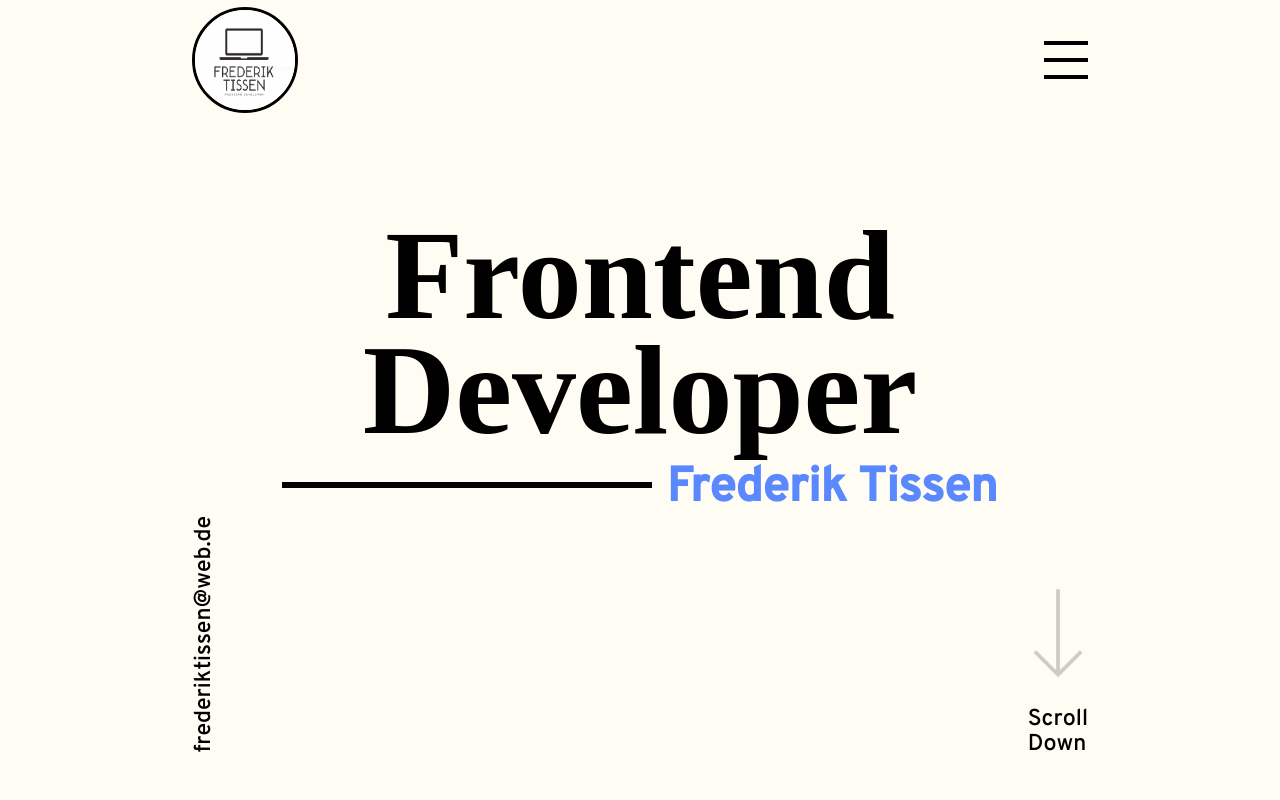
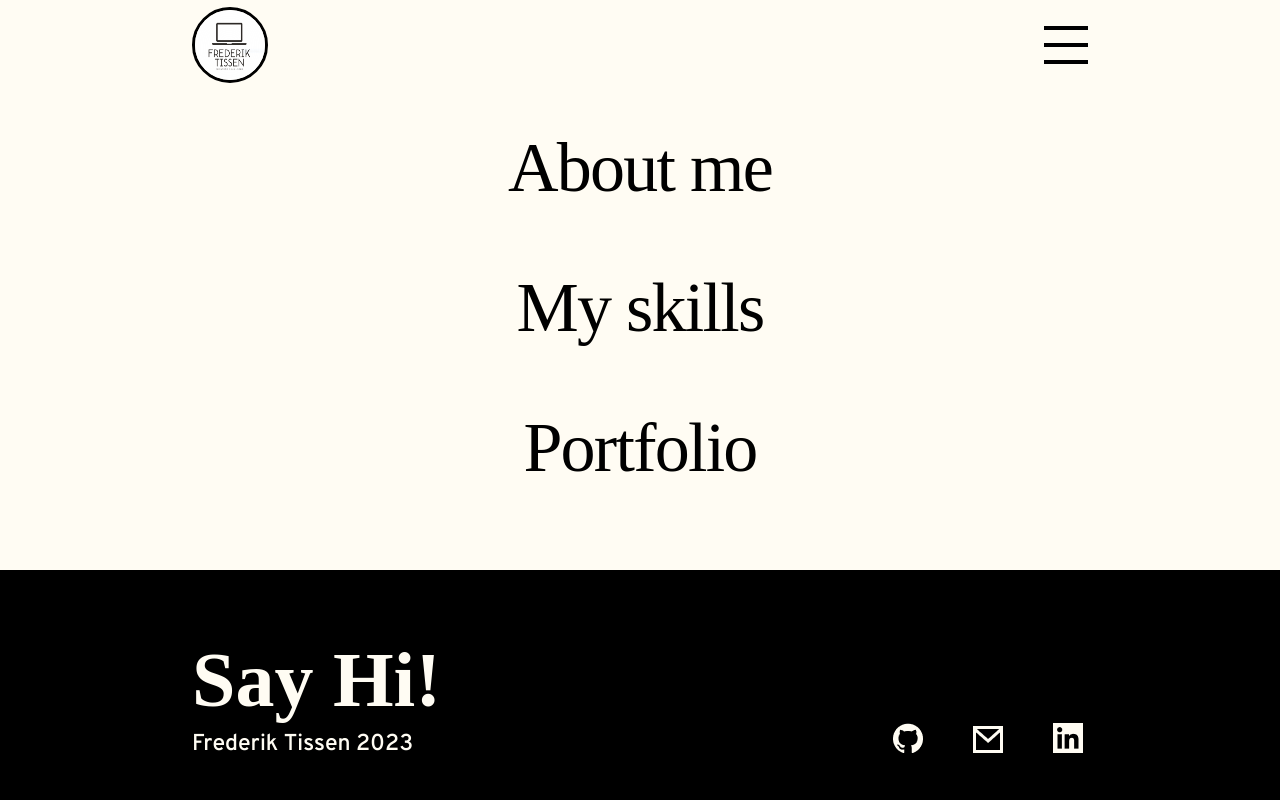
Before and after one commit to FrederikTissen/Portfolio, an Angular app: page / in a window 1280 px wide. Shown: the top 800 px of the page. Built offline with nearby package versions, Linux system fonts and the light colour scheme; a web font is replaced by a local one.

Commit message:
menu section

```diff
--- a/src/app/about-me/about-me.component.html
+++ b/src/app/about-me/about-me.component.html
@@ -22,6 +22,6 @@
         </div>
     </div>
 
-    <img class="arrow-left animate__animated animate__pulse animate__infinite" src="assets/img/arrow-left.png" alt="">
+    <img  class="arrow-left animate__animated animate__pulse animate__infinite" src="assets/img/arrow-left.png" alt="">
 
 </div>
--- a/src/app/app.component.html
+++ b/src/app/app.component.html
@@ -1,5 +1,6 @@
 <router-outlet>
   <app-startscreen></app-startscreen>
+  <app-menu></app-menu>
   <app-about-me></app-about-me>
   <app-my-skills></app-my-skills>
   <app-portfolio></app-portfolio>
--- /dev/null
+++ b/src/app/homepage.ts
@@ -0,0 +1 @@
+let menuIsOpen = false;
--- a/src/app/menu/menu.component.html
+++ b/src/app/menu/menu.component.html
@@ -1 +1,38 @@
-<p>menu works!</p>
+<div class="menu" *ngIf="this.menuIsOpen">
+    <div class="header-menu">
+        <div>
+            <img class="logo" src="assets/img/logo.png" alt="">
+            <img (click)="closeMenu()" class="burger-menu" src="assets/img/burger-menu.png" alt="">
+        </div>
+    </div>
+
+    <div class="header-box animate__animated animate__jackInTheBox">
+        <a (click)="closeMenu()" href="#about-me" class="hover-underline-animation">About me</a>
+        <a (click)="closeMenu()" href="#my-skills" class="hover-underline-animation">My skills</a>
+        <a (click)="closeMenu()" href="#portfolio" class="hover-underline-animation">Portfolio</a>
+
+    </div>
+
+
+    <div class="footer-box">
+        <div class="footer">
+            <div class="left">
+                <h2>Say Hi!</h2>
+                <p>Frederik Tissen 2023</p>
+            </div>
+            <div class="right">
+                <div>
+                    <a href="https://github.com/FrederikTissen?tab=repositories" target="_blank">
+                        <img src="assets/img/github-button.png">
+                    </a>
+                    <a href="#contact">
+                        <img src="assets/img/email-button.png">
+                    </a>
+                    <a href="">
+                        <img src="assets/img/linkedin-button.png">
+                    </a>
+                </div>
+            </div>
+        </div>
+    </div>
+</div>
--- a/src/app/menu/menu.component.scss
+++ b/src/app/menu/menu.component.scss
@@ -0,0 +1,151 @@
+.menu {
+    top: 0;
+    bottom: 0;
+    left: 0;
+    right: 0;
+    display: flex;
+    position: fixed;
+    /* justify-content: center; */
+    flex-direction: column;
+    align-items: center;
+    justify-content: center;
+    z-index: 500;
+    background-color: #FFFCF3;
+
+}
+
+.header-menu {
+    display: flex;
+    justify-content: center;
+    align-items: center;
+    height: 90px;
+    width: 100%;
+    position: fixed;
+    top: 0;
+    background-color: #FFFCF3;
+    z-index: 99;
+
+    div {
+        width: 70%;
+        display: flex;
+        justify-content: space-between;
+        align-items: center;
+    }
+}
+
+.logo {
+    width: 70px;
+    height: 70px;
+    border-radius: 100%;
+    border: 3px solid black;
+}
+
+.header-box {
+    margin-bottom: 125px;
+    display: flex;
+    flex-direction: column;
+
+    a {
+        font-family: 'Syne';
+        font-weight: 400;
+        font-size: 70px;
+        margin-top: 0;
+        margin-bottom: 60px;
+        letter-spacing: -0.025em;
+        text-align: center;
+        position: relative;
+        color: black;
+        cursor: pointer;
+        text-decoration-line: unset;
+    }
+}
+
+.footer-box {
+    width: 100%;
+    display: flex;
+    justify-content: center;
+    background-color: black;
+    position: absolute;
+    bottom: 0;
+}
+
+
+.footer {
+    width: 70%;
+    display: flex;
+    justify-content: space-between;
+    align-items: flex-end;
+    margin-bottom: 40px;
+
+}
+
+.left {
+    font-family: 'Overpass';
+    font-style: normal;
+    font-weight: 400;
+    font-size: 23px;
+
+    p {
+        margin: 0;
+        color: #FFFCF3;
+    }
+
+    h2 {
+        font-family: "Syne";
+        font-style: normal;
+        font-weight: 800;
+        font-size: 78px;
+        margin-bottom: 0px;
+
+        color: #FFFCF3;
+
+    }
+
+
+}
+
+.right {
+    font-family: 'Overpass';
+    font-style: normal;
+    font-weight: 400;
+    font-size: 16px;
+    display: flex;
+    align-items: flex-end;
+    flex-direction: column;
+
+    div {
+        display: flex;
+        justify-content: space-between;
+        width: 200px;
+        cursor: pointer;
+
+        img {
+            &:hover {
+                animation: wobble 1000ms;
+            }
+        }
+    }
+
+}
+
+
+
+
+
+ .hover-underline-animation:after {
+   content: '';
+   position: absolute;
+   width: 100%;
+   transform: scaleX(0);
+   height: 4px;
+   bottom: 0;
+   left: 0;
+   background-color: black;
+   transform-origin: bottom right;
+   transition: transform 0.25s ease-out;
+ }
+
+ .hover-underline-animation:hover:after {
+   transform: scaleX(1);
+   transform-origin: bottom left;
+ }
--- a/src/app/menu/menu.component.ts
+++ b/src/app/menu/menu.component.ts
@@ -7,4 +7,11 @@ import { Component } from '@angular/core';
 })
 export class MenuComponent {
 
+  public menuIsOpen: any = true;
+
+
+  closeMenu() {
+    this.menuIsOpen = false;
+  }
+
 }
--- a/src/app/my-skills/my-skills.component.html
+++ b/src/app/my-skills/my-skills.component.html
@@ -1,4 +1,4 @@
-<div class="my-skills">
+<div id="my-skills" class="my-skills">
     <div class="header">My skills</div>
     <div class="skill-box">
         <div class="skill">
--- a/src/app/portfolio/portfolio.component.html
+++ b/src/app/portfolio/portfolio.component.html
@@ -1,4 +1,4 @@
-<div class="portfolio">
+<div id="portfolio" class="portfolio">
     <h2>Portfolio</h2>
     <p class="sub-header">Feel free to try out my latest development projects and look into their code...</p>
 
--- a/src/app/startscreen/startscreen.component.html
+++ b/src/app/startscreen/startscreen.component.html
@@ -5,6 +5,8 @@
             <img (click)="openMenu()" class="burger-menu" src="assets/img/burger-menu.png" alt="">
         </div>
     </div>
+
+
 
     <div class="header-box animate__animated animate__jackInTheBox">
         <div class="header">Frontend</div>
@@ -22,7 +24,7 @@
                 <img class="animate__animated  animate__fadeOutDown animate__infinite" src="assets/img/arrow-down.png" alt="">
 
             </div>
-            <span>Scroll</span>
+            <span id="about-me">Scroll</span>
             <span>Down</span>
         </div>
     </div>
--- a/src/app/startscreen/startscreen.component.scss
+++ b/src/app/startscreen/startscreen.component.scss
@@ -34,12 +34,12 @@
     display: flex;
     justify-content: center;
     align-items: center;
-    height: 120px;
+    height: 90px;
     width: 100%;
     position: fixed;
     top: 0;
     background-color: #FFFCF3;
-    z-index: 999;
+    z-index: 99;
 
     div {
         width: 70%;
@@ -142,8 +142,8 @@
 }
 
 .logo {
-    width: 100px;
-    height: 100px;
+    width: 70px;
+    height: 70px;
     border-radius: 100%;
     border: 3px solid black;
 }
--- a/src/app/startscreen/startscreen.component.ts
+++ b/src/app/startscreen/startscreen.component.ts
@@ -6,18 +6,20 @@ import { Component, OnInit } from '@angular/core';
   styleUrls: ['./startscreen.component.scss']
 })
 export class StartscreenComponent implements OnInit {
+  constructor() {
 
 
-    images = ['arrow-down1.png', 'arrow-down3.png', 'arrow-down4.png', 'arrow-down5.png'];
-    currentImage = 0;
-    showImage = true;
+  }
 
-    ngOnInit() {
 
-    }
 
-    openMenu() {
-
-    }
+  ngOnInit() {
 
   }
+
+  openMenu() {
+
+
+  }
+
+}
```
